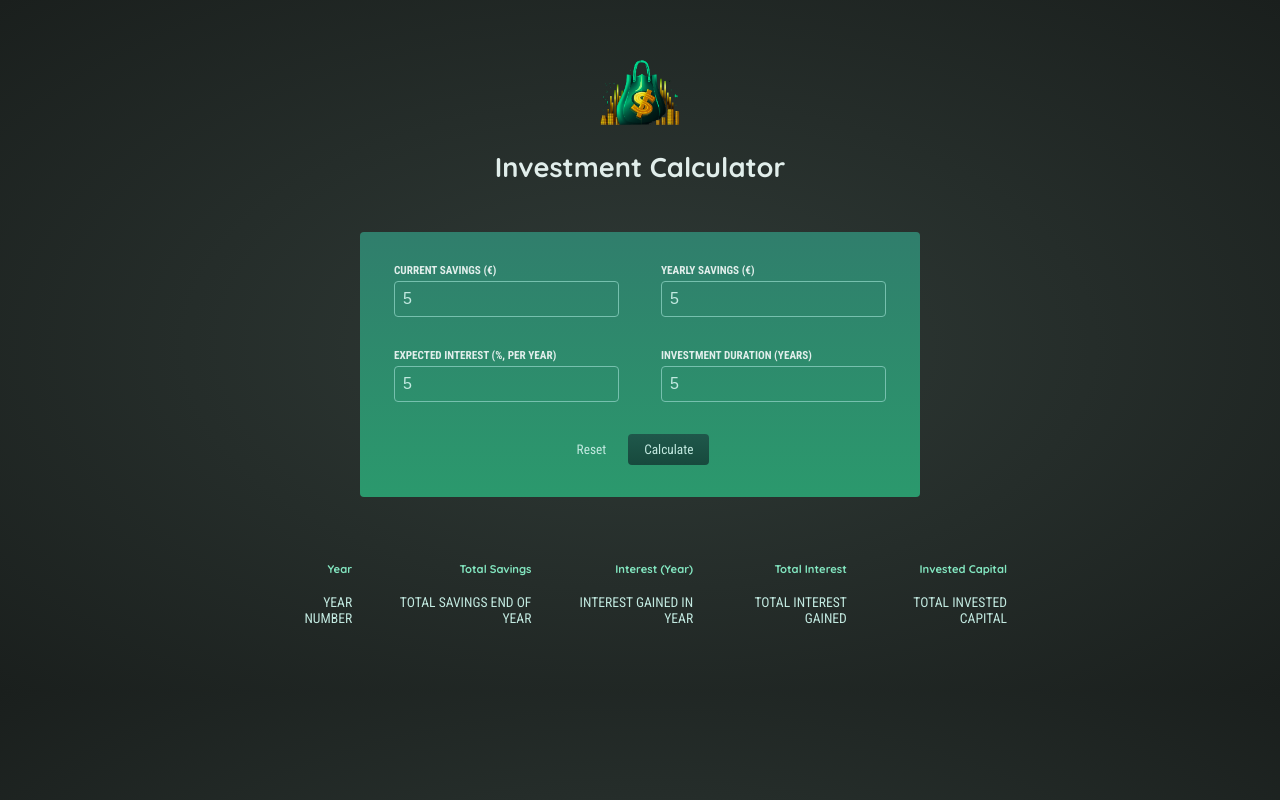
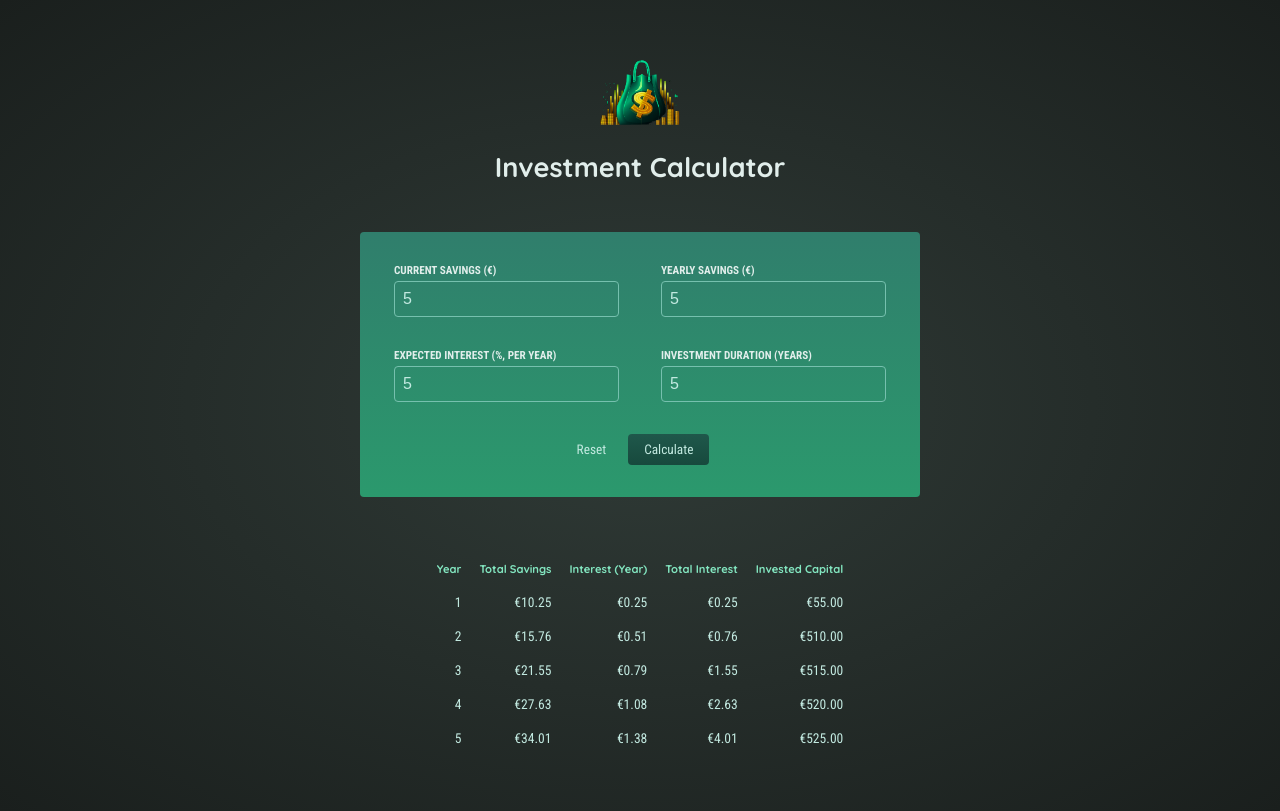
Before and after one commit to SnuggleTrouble/udemy-investment-calculator, a React (Create React App) app: page / in a window 1280 px wide. Both pictures are taken after typing "5", "5", "5", "5" into the empty fields and a click on the button "Calculate". Built offline with nearby package versions, Linux system fonts and the light colour scheme.

Commit message:
rename function. Conditional rendering of results

```diff
--- a/src/App.js
+++ b/src/App.js
@@ -1,46 +1,52 @@
-import React from "react";
+import React, { useState } from "react";
 
 import Header from "./compontents/Header/Header";
 import UserInputForm from "./compontents/UserInputForm/UserInputForm";
-import Table from "./compontents/Table/Table";
+import ResultsTable from "./compontents/ResultsTable/ResultsTable";
 
 function App() {
+  const [userInput, setUserInput] = useState(null);
+
   const calculateHandler = (userInput) => {
-    // Should be triggered when form is submitted
-    // You might not directly want to bind it to the submit event on the form though...
+    setUserInput(userInput);
+  };
 
-    const yearlyData = []; // per-year results
+  const yearlyData = []; // per-year results
 
-    let currentSavings = +userInput["current-savings"]; // feel free to change the shape of this input object!
-    const yearlyContribution = +userInput["yearly-contribution"]; // as mentioned: feel free to change the shape...
+  if (userInput) {
+    let currentSavings = +userInput["current-savings"];
+    const yearlyContribution = +userInput["yearly-contribution"];
     const expectedReturn = +userInput["expected-return"] / 100;
-    const duration = +userInput["duration"];
+    const investmentDuration = +userInput["investment-duration"];
 
-    // The below code calculates yearly results (total savings, interest etc)
-    for (let i = 0; i < duration; i++) {
+    // The below code calculates yearly results (total savings, interest etc.)
+    for (let i = 0; i < investmentDuration; i++) {
       const yearlyInterest = currentSavings * expectedReturn;
       currentSavings += yearlyInterest + yearlyContribution;
       yearlyData.push({
-        // feel free to change the shape of the data pushed to the array!
         year: i + 1,
         yearlyInterest: yearlyInterest,
         savingsEndOfYear: currentSavings,
         yearlyContribution: yearlyContribution,
       });
     }
-
-    // do something with yearlyData ...
-  };
+  }
 
   return (
     <div>
       <Header />
-      <UserInputForm />
+      <UserInputForm onCalculate={calculateHandler} />
 
       {/* Todo: Show below table conditionally (only once result data is available) */}
       {/* Show fallback text if no data is available */}
 
-      <Table />
+      {!userInput && <p>There are no investments calculated yet.</p>}
+      {userInput && (
+        <ResultsTable
+          calculatedData={yearlyData}
+          initialInvestment={userInput["current-savings"]}
+        />
+      )}
     </div>
   );
 }
--- /dev/null
+++ b/src/compontents/ResultsTable/ResultsTable.js
@@ -0,0 +1,48 @@
+import React from "react";
+
+const formatter = new Intl.NumberFormat("en-EU", {
+  style: "currency",
+  currency: "EUR",
+  minimumFractionDigits: 2,
+  maximumFractionDigits: 2,
+});
+
+const ResultsTable = (props) => {
+  return (
+    <table className="result">
+      <thead>
+        <tr>
+          <th>Year</th>
+          <th>Total Savings</th>
+          <th>Interest (Year)</th>
+          <th>Total Interest</th>
+          <th>Invested Capital</th>
+        </tr>
+      </thead>
+      <tbody>
+        {props.calculatedData.map((yearData) => (
+          <tr key={yearData.year}>
+            <td>{yearData.year}</td>
+            <td>{formatter.format(yearData.savingsEndOfYear)}</td>
+            <td>{formatter.format(yearData.yearlyInterest)}</td>
+            <td>
+              {formatter.format(
+                yearData.savingsEndOfYear -
+                  props.initialInvestment -
+                  yearData.yearlyContribution * yearData.year
+              )}
+            </td>
+            <td>
+              {formatter.format(
+                props.initialInvestment +
+                  yearData.yearlyContribution * yearData.year
+              )}
+            </td>
+          </tr>
+        ))}
+      </tbody>
+    </table>
+  );
+};
+
+export default ResultsTable;
--- a/src/compontents/Table/Table.js
+++ /dev/null
@@ -1,28 +0,0 @@
-import React from "react";
-
-const Table = () => {
-  return (
-    <table className="result">
-      <thead>
-        <tr>
-          <th>Year</th>
-          <th>Total Savings</th>
-          <th>Interest (Year)</th>
-          <th>Total Interest</th>
-          <th>Invested Capital</th>
-        </tr>
-      </thead>
-      <tbody>
-        <tr>
-          <td>YEAR NUMBER</td>
-          <td>TOTAL SAVINGS END OF YEAR</td>
-          <td>INTEREST GAINED IN YEAR</td>
-          <td>TOTAL INTEREST GAINED</td>
-          <td>TOTAL INVESTED CAPITAL</td>
-        </tr>
-      </tbody>
-    </table>
-  );
-};
-
-export default Table;
--- a/src/compontents/UserInputForm/UserInputForm.js
+++ b/src/compontents/UserInputForm/UserInputForm.js
@@ -8,13 +8,14 @@ const initialInputState = {
   "investment-duration": "",
 };
 
-const UserInputForm = () => {
+const UserInputForm = (props) => {
   const [userInput, setUserInput] = useState(initialInputState);
 
   const submitHandler = (event) => {
     // This prevents the webpage from reloading when the form is submitted.
     event.preventDefault();
-    console.log("Submitted successfully");
+
+    props.onCalculate(userInput);
   };
 
   const resetHandler = () => {
```
